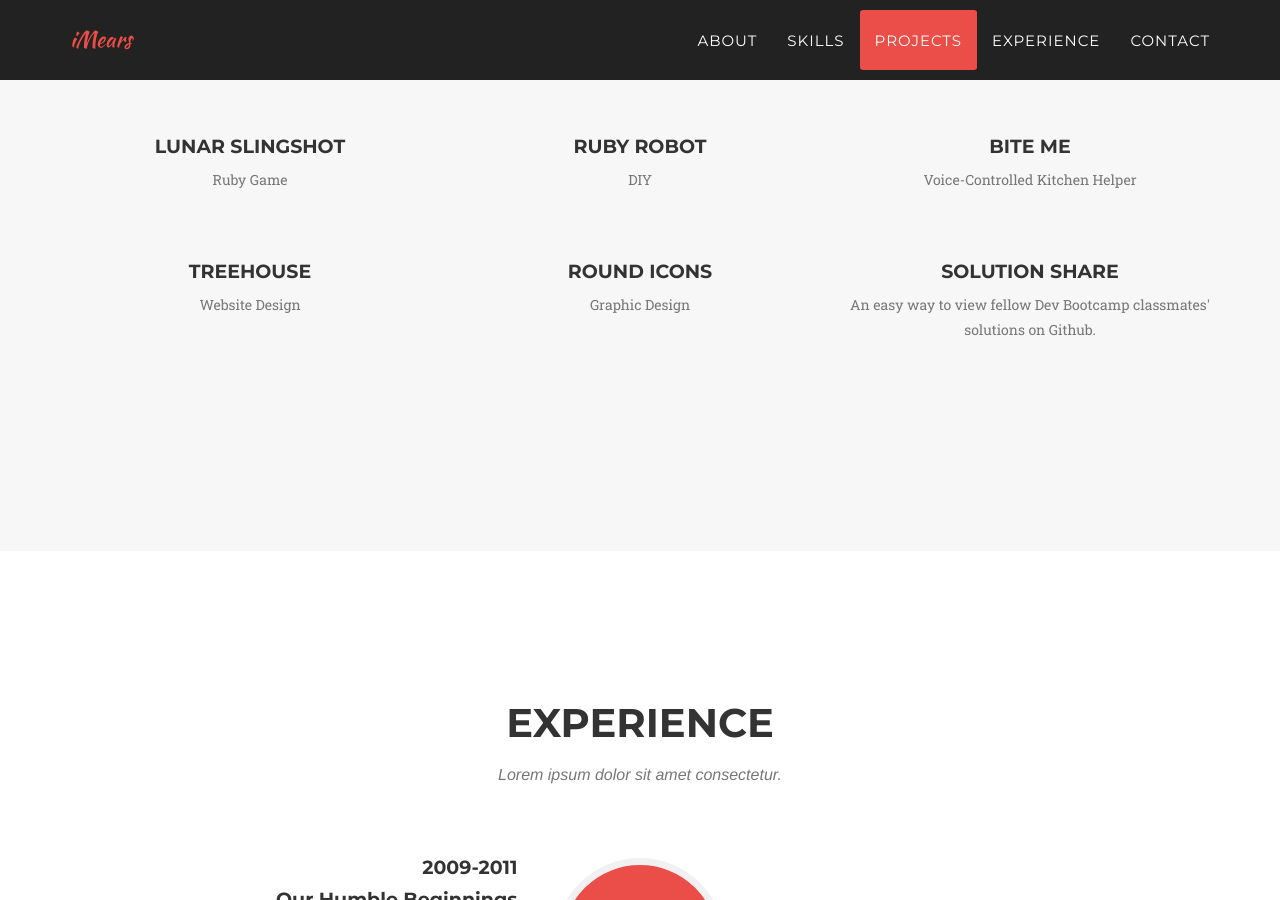
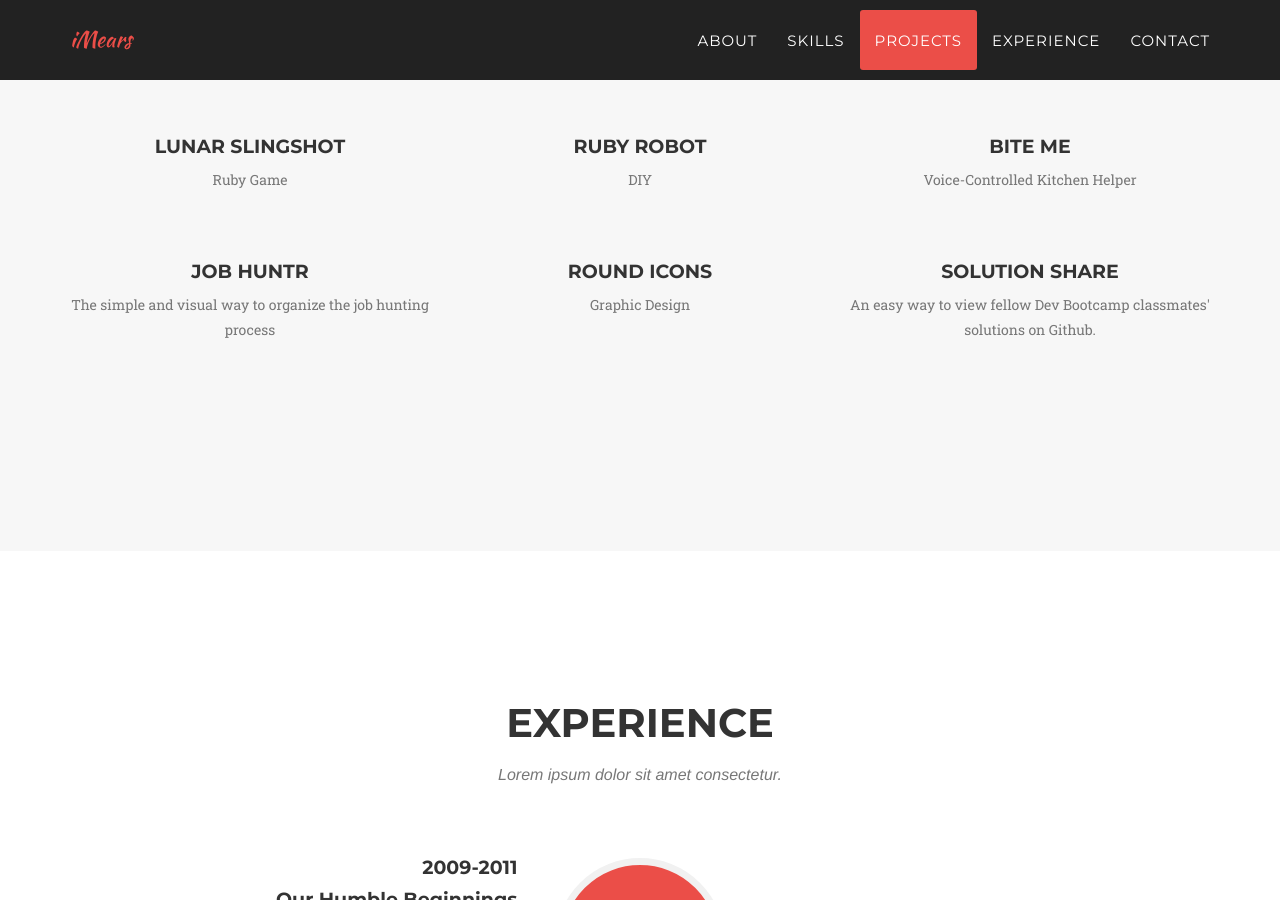
Before and after one commit to iMears/iMears.github.io, a Jekyll site: the page built from _posts/2014-07-15-project-4.markdown, in a window 1280 px wide and 900 px high, scrolled down 2525 px. Built offline with Jekyll 4.4.1, drawn with Linux system fonts in a browser that asks for light colours; some web fonts are replaced; some of the changed lines change nothing that is shown.

Commit message:
Add job huntr to projects

```diff
--- a/_posts/2014-07-15-project-4.markdown
+++ b/_posts/2014-07-15-project-4.markdown
@@ -1,15 +1,15 @@
 ---
-title: Treehouse
-subtitle: Website Design
+title: Job Huntr
+subtitle: The simple and visual way to organize the job hunting process
 layout: default
 modal-id: 4
 date: 2014-07-15
-img: treehouse.png
-thumbnail: treehouse-thumbnail.png
+img: job-huntr.png
+thumbnail: job-huntr-thumbnail.png
 alt: image-alt
 project-date: April 2014
-client: Start Bootstrap
-category: Web Development
-description: Lorem ipsum dolor sit amet, usu cu alterum nominavi lobortis. At duo novum diceret. Tantas apeirian vix et, usu sanctus postulant inciderint ut, populo diceret necessitatibus in vim. Cu eum dicam feugiat noluisse.
+code: https://github.com/iMears/job_huntr
+link: http://jobhuntr.herokuapp.com/
+description: The purpose of this project was to build a Rails app that would be heavy in CRUD. My team mate and I completed the app in 10 days, and it was the first project we built outside of Dev Bootcamp. Challenges we overcame included implementing the devise gem, using AJAX to add notes, as well as how to work with nested resources. Also, it was our goal to make this app mobile friendly by using Bootstrap to make it responsive.
 
 ---
```
Also changed, not shown: img/portfolio/job-huntr-thumbnail.png (added), img/portfolio/job-huntr.png (added).
